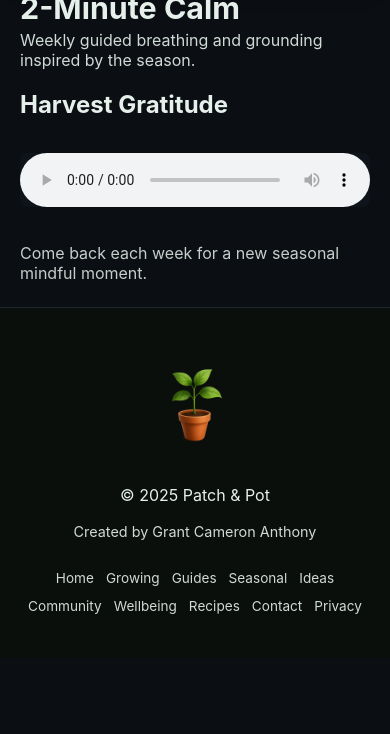
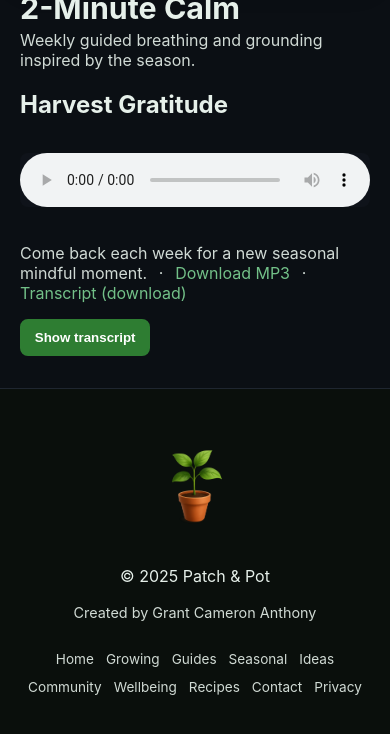
Before and after one commit to grantfitfuel/patchandpot, a Jekyll site: the page built from sites/calm.html, in a window 390 px wide and 1095 px high, cut to the strip 356-1090 px from the top of the window. Built offline with Jekyll 4.4.1, drawn with Linux system fonts in a browser that asks for light colours.

Commit message:
Update calm.html

```diff
--- a/sites/calm.html
+++ b/sites/calm.html
@@ -9,7 +9,6 @@ keywords: mindfulness, 2 minute calm, gardening calm, seasonal calm, Patch and P
 <section class="hero-mini hero--calm" role="banner" aria-label="2-Minute Calm hero">
   <figure class="calm-media">
     <img src="{{ '/img/calm-hero.png' | relative_url }}" alt="Person sitting among flowers and pots with wireless earphones">
-    <!-- No overlay when preserving aspect ratio -->
   </figure>
   <div class="wrap calm-copy">
     <h1><span class="accent">2-Minute Calm</span></h1>
@@ -18,63 +17,89 @@ keywords: mindfulness, 2 minute calm, gardening calm, seasonal calm, Patch and P
 </section>
 
 <main class="wrap" role="main">
-  <h2 id="calm-title">Loading...</h2>
+  <h2 id="calm-title" aria-live="polite">Loading…</h2>
 
-  <audio id="calm-audio" controls preload="auto">
+  <audio id="calm-audio" controls preload="auto" aria-describedby="calm-note">
     <p>Your browser does not support audio playback.</p>
   </audio>
 
-  <p class="meta">Come back each week for a new seasonal mindful moment.</p>
+  <p class="meta" id="calm-note">
+    Come back each week for a new seasonal mindful moment.
+    <span class="calm-sep" aria-hidden="true">·</span>
+    <a id="calm-download" href="#" download>Download MP3</a>
+    <span class="calm-sep" aria-hidden="true">·</span>
+    <a id="calm-transcript" href="#" target="_blank" rel="noopener">Transcript (download)</a>
+  </p>
+
+  <!-- Inline transcript toggle (accessible) -->
+  <div class="calm-tx">
+    <button
+      id="calm-txt-toggle"
+      class="calm-txt-toggle"
+      type="button"
+      aria-expanded="false"
+      aria-controls="calm-txt-panel">
+      Show transcript
+    </button>
+
+    <section id="calm-txt-panel" class="calm-txt-panel" hidden aria-label="Transcript text">
+      <div class="calm-txt-inner" id="calm-txt-content">
+        <!-- Filled by JS with the active track's transcript -->
+        <p class="meta">Transcript will appear here when available.</p>
+      </div>
+    </section>
+  </div>
+
+  <noscript>
+    <p class="meta" style="opacity:.85;">
+      Enable JavaScript to see the inline transcript. You can still
+      <a href="{{ '/audio/2min/intro.txt' | relative_url }}" download>download the welcome transcript</a>.
+    </p>
+  </noscript>
 </main>
 
-<!-- Page-specific styles (only for this page) -->
+<!-- Page-specific styles (scoped) -->
 <style>
   /* HERO — preserve image aspect ratio, scale fluidly */
   .hero--calm { padding-top: .6rem; }
-  .calm-media { /* regular flow, no absolute positioning */
-    margin: 0 auto;
-    max-width: var(--maxw);
-    padding: 0 20px;
+  .calm-media { margin: 0 auto; max-width: var(--maxw); padding: 0 20px; }
+  .calm-media img{ display:block; width:100%; height:auto; border-radius: 12px; box-shadow: 0 10px 26px rgba(0,0,0,.25); }
+
+  .calm-copy{ margin-top: .9rem; }
+  .calm-copy h1{ margin: 0 0 .25rem 0; font-size: clamp(2rem, 3.4vw, 2.8rem); }
+  .calm-copy p{ margin: .2rem 0 0 0; max-width: 640px; opacity: .9; }
+
+  /* Player */
+  #calm-audio{ width:100%; margin: .9rem 0 1rem; background: var(--glass); border-radius: 8px; }
+  .meta{ color:var(--ink); opacity:.9; }
+  .calm-sep{ margin: 0 .45rem; }
+
+  /* Transcript toggle + panel */
+  .calm-tx{ margin: 1rem 0 2rem; }
+  .calm-txt-toggle{
+    display:inline-flex; align-items:center; gap:.5rem;
+    padding:.55rem .8rem; border:1px solid var(--stroke); border-radius:8px;
+    background:var(--glass); color:var(--ink); cursor:pointer;
   }
-  .calm-media img{
-    display:block;
-    width:100%;
-    height:auto;                 /* keeps original aspect ratio */
-    border-radius: 12px;
-    box-shadow: 0 10px 26px rgba(0,0,0,.25);
+  .calm-txt-toggle:focus{ outline:2px solid var(--accent); outline-offset:2px; }
+  .calm-txt-panel{
+    margin-top:.8rem; border:1px solid var(--stroke); border-radius:10px;
+    background:rgba(255,255,255,.02);
   }
+  .calm-txt-inner{ padding: .9rem 1rem; }
+  .calm-txt-inner pre{
+    margin:0; white-space:pre-wrap; word-wrap:break-word;
+    font-family: ui-monospace, SFMono-Regular, Menlo, Consolas, monospace;
+    line-height:1.45;
+  }
+  .calm-txt-inner p{ margin:.3rem 0; }
 
-  .calm-copy{
-    margin-top: .9rem;
-  }
-  .calm-copy h1{
-    margin: 0 0 .25rem 0;
-    font-size: clamp(2rem, 3.4vw, 2.8rem);
-  }
-  .calm-copy p{
-    margin: .2rem 0 0 0;
-    max-width: 640px;
-    opacity: .9;
-  }
-
-  /* Audio spacing & look */
-  #calm-audio{
-    width:100%;
-    margin: .9rem 0 1rem;
-    background: var(--glass);
-    border-radius: 8px;
-  }
-  .meta{ color:var(--ink); opacity:.85; }
-
-  /* iPad & mobile niceties */
-  @media (min-width: 1024px){
-    .calm-media { padding: 0 24px; }
-  }
+  @media (min-width: 1024px){ .calm-media { padding: 0 24px; } }
   @media (max-width: 640px){
     .hero--calm { padding-top: .4rem; }
     .calm-copy h1{ font-size: 1.9rem; }
   }
 </style>
 
-<!-- Weekly rotation script -->
-<script src="{{ '/js/calm-rotation.js' | relative_url }}"></script>
+<!-- Rotation + transcript logic -->
+<script src="{{ '/js/calm-rotation.js' | relative_url }}?v=calm2"></script>
```
